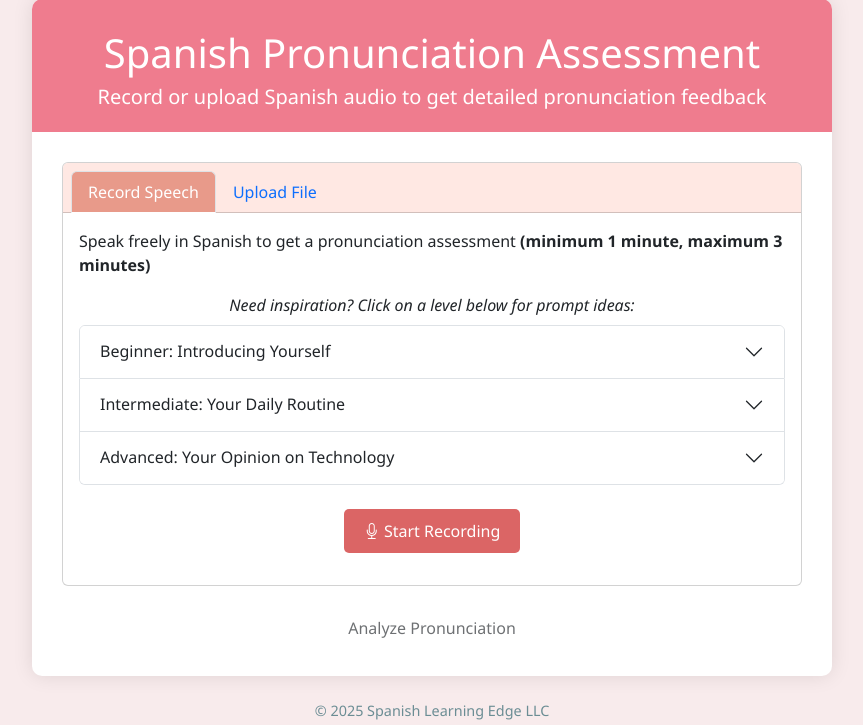
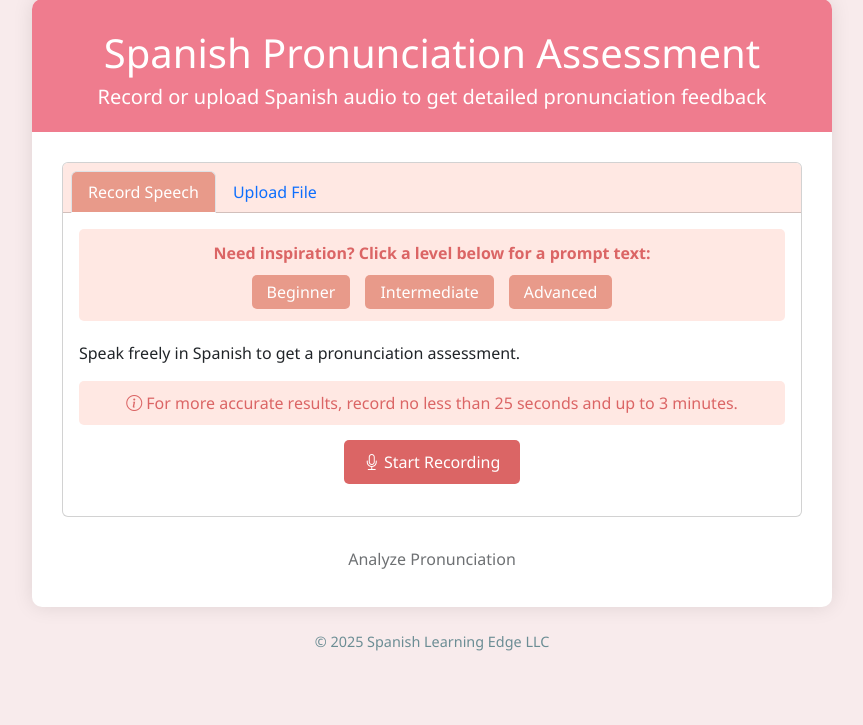
Before and after one commit to angelicagenel/upgraded-spoon, a Flask app: page / in a window 1280 px wide. Shown: the part 21-746 px from the top of the page, without its empty margins (208-1071 px from the left). Run offline with Flask 3, Linux system fonts and the light colour scheme.

Commit message:
2 tabs and prompts index.html

```diff
--- a/templates/index.html
+++ b/templates/index.html
@@ -144,6 +144,87 @@
             display: none;
         }
 
+        /* Style for the recording tip banner */
+        .recording-tip {
+            background-color: var(--color-primary-light);
+            border-radius: 5px;
+            padding: 10px;
+            margin-bottom: 15px;
+            text-align: center;
+            color: var(--color-accent);
+            font-weight: 500;
+        }
+
+        /* Style for the prompt section */
+        .prompt-section {
+            background-color: var(--color-primary-light);
+            border-radius: 5px;
+            padding: 12px;
+            margin-bottom: 20px;
+            text-align: center;
+        }
+
+        .prompt-title {
+            color: var(--color-accent);
+            font-weight: bold;
+            margin-bottom: 10px;
+        }
+
+        .prompt-links {
+            display: flex;
+            justify-content: center;
+            gap: 15px;
+        }
+
+        .prompt-link {
+            padding: 5px 15px;
+            background-color: var(--color-secondary);
+            color: white;
+            text-decoration: none;
+            border-radius: 5px;
+            transition: background-color 0.3s;
+        }
+
+        .prompt-link:hover {
+            background-color: var(--color-accent);
+            text-decoration: none;
+            color: white;
+        }
+
+        /* Modal for prompts */
+        .prompt-modal {
+            display: none;
+            position: fixed;
+            top: 0;
+            left: 0;
+            width: 100%;
+            height: 100%;
+            background-color: rgba(0, 0, 0, 0.5);
+            z-index: 1000;
+        }
+
+        .prompt-modal-content {
+            background-color: white;
+            margin: 10% auto;
+            padding: 20px;
+            border-radius: 10px;
+            width: 80%;
+            max-width: 600px;
+        }
+
+        .close-modal {
+            float: right;
+            cursor: pointer;
+            font-size: 24px;
+        }
+
+        .example-text {
+            background-color: var(--color-primary-light);
+            border-radius: 5px;
+            padding: 15px;
+            margin-top: 10px;
+        }
+
         @keyframes pulse {
             0% { transform: scale(1); }
             50% { transform: scale(1.05); }
@@ -178,50 +259,23 @@
                 </ul>
             </div>
             <div class="card-body">
+                <!-- Prompt Section - Added as per REQUEST #2 -->
+                <div class="prompt-section">
+                    <p class="prompt-title">Need inspiration? Click a level below for a prompt text:</p>
+                    <div class="prompt-links">
+                        <a href="#" class="prompt-link" data-level="beginner">Beginner</a>
+                        <a href="#" class="prompt-link" data-level="intermediate">Intermediate</a>
+                        <a href="#" class="prompt-link" data-level="advanced">Advanced</a>
+                    </div>
+                </div>
+
                 <div class="tab-content">
                     <div class="tab-pane fade show active" id="record">
-                        <p>Speak freely in Spanish to get a pronunciation assessment <strong>(minimum 1 minute, maximum 3 minutes)</strong></p>
+                        <p>Speak freely in Spanish to get a pronunciation assessment.</p>
 
-                        <div class="mb-4">
-                            <p class="text-center mb-2"><em>Need inspiration? Click on a level below for prompt ideas:</em></p>
-                            <div class="accordion" id="promptAccordion">
-                                <div class="accordion-item">
-                                    <h2 class="accordion-header">
-                                        <button class="accordion-button collapsed" type="button" data-bs-toggle="collapse" data-bs-target="#collapseOne" aria-expanded="false" aria-controls="collapseOne">
-                                            Beginner: Introducing Yourself
-                                        </button>
-                                    </h2>
-                                    <div id="collapseOne" class="accordion-collapse collapse" data-bs-parent="#promptAccordion">
-                                        <div class="accordion-body">
-                                            <p><em>Háblame de ti mismo/a. ¿Cómo te llamas? ¿De dónde eres? ¿Cuántos años tienes? ¿Qué te gusta hacer en tu tiempo libre? ¿Tienes mascotas? Describe tu familia.</em></p>
-                                        </div>
-                                    </div>
-                                </div>
-                                <div class="accordion-item">
-                                    <h2 class="accordion-header">
-                                        <button class="accordion-button collapsed" type="button" data-bs-toggle="collapse" data-bs-target="#collapseTwo" aria-expanded="false" aria-controls="collapseTwo">
-                                            Intermediate: Your Daily Routine
-                                        </button>
-                                    </h2>
-                                    <div id="collapseTwo" class="accordion-collapse collapse" data-bs-parent="#promptAccordion">
-                                        <div class="accordion-body">
-                                            <p><em>Describe tu rutina diaria. ¿A qué hora te despiertas? ¿Qué desayunas normalmente? ¿Cómo vas al trabajo o a la escuela? Explica lo que haces durante el día, tus responsabilidades y cómo te relajas por la noche.</em></p>
-                                        </div>
-                                    </div>
-                                </div>
-                                <div class="accordion-item">
-                                    <h2 class="accordion-header">
-                                        <button class="accordion-button collapsed" type="button" data-bs-toggle="collapse" data-bs-target="#collapseThree" aria-expanded="false" aria-controls="collapseThree">
-                                            Advanced: Your Opinion on Technology
-                                        </button>
-                                    </h2>
-                                    <div id="collapseThree" class="accordion-collapse collapse" data-bs-parent="#promptAccordion">
-                                        <div class="accordion-body">
-                                            <p><em>Expresa tu opinión sobre la tecnología moderna. ¿Cómo ha cambiado la forma en que vivimos? ¿Crees que la inteligencia artificial tendrá un impacto positivo o negativo en nuestra sociedad? Explica los beneficios y desafíos de vivir en un mundo cada vez más conectado digitalmente.</em></p>
-                                        </div>
-                                    </div>
-                                </div>
-                            </div>
+                        <!-- Recording Tip Banner - Added as per REQUEST #1 -->
+                        <div class="recording-tip">
+                            <i class="bi bi-info-circle"></i> For more accurate results, record no less than 25 seconds and up to 3 minutes.
                         </div>
 
                         <div class="text-center">
@@ -317,6 +371,79 @@
         </div>
     </div>
 
+    <!-- Prompt Modals - Added as per REQUEST #3 -->
+    <div id="beginnerPromptModal" class="prompt-modal">
+        <div class="prompt-modal-content">
+            <span class="close-modal">&times;</span>
+            <h4>Beginner Prompt</h4>
+            <p><strong>Topic: Introduce Yourself</strong></p>
+            <p>Talk about yourself in Spanish. Try to include:</p>
+            <ul>
+                <li>Your name and where you're from</li>
+                <li>Your age and occupation</li>
+                <li>What languages you speak</li>
+                <li>Your hobbies or interests</li>
+            </ul>
+            <h5>Example:</h5>
+            <p class="example-text">
+                Hola, me llamo María y soy de California. Tengo veinticinco años y soy estudiante.
+                Hablo inglés y estoy aprendiendo español. Me gusta leer, cocinar, y pasar tiempo con mis amigos.
+            </p>
+        </div>
+    </div>
+
+    <div id="intermediatePromptModal" class="prompt-modal">
+        <div class="prompt-modal-content">
+            <span class="close-modal">&times;</span>
+            <h4>Intermediate Prompt</h4>
+            <p><strong>Topic: Describe Your Day</strong></p>
+            <p>Talk about your typical day or what you did yesterday. Try to include:</p>
+            <ul>
+                <li>Your morning routine</li>
+                <li>Activities you did</li>
+                <li>People you met</li>
+                <li>How you felt</li>
+            </ul>
+            <h5>Example:</h5>
+            <p class="example-text">
+                Ayer me desperté a las siete de la mañana. Primero, tomé un café y desayuné con mi familia.
+                Después, fui a trabajar en autobús. Tuve una reunión importante con mis colegas sobre un nuevo proyecto.
+                Por la tarde, almorcé con mi amigo Juan en un restaurante cerca de la oficina. La comida estaba deliciosa.
+                Regresé a casa a las seis y cené con mi familia. Estaba cansado pero contento.
+            </p>
+        </div>
+    </div>
+
+    <div id="advancedPromptModal" class="prompt-modal">
+        <div class="prompt-modal-content">
+            <span class="close-modal">&times;</span>
+            <h4>Advanced Prompt</h4>
+            <p><strong>Topic: Opinion on Technology and Education</strong></p>
+            <p>Share your thoughts on how technology affects education. Consider:</p>
+            <ul>
+                <li>Benefits and challenges of technology in learning</li>
+                <li>Your personal experiences with online education</li>
+                <li>How you think education will change in the future</li>
+                <li>Recommendations for better integration of technology in schools</li>
+            </ul>
+            <h5>Example:</h5>
+            <p class="example-text">
+                En mi opinión, la tecnología ha transformado completamente el panorama educativo en las últimas décadas.
+                Por un lado, ofrece herramientas increíbles que facilitan el acceso al conocimiento y permiten experiencias
+                de aprendizaje personalizadas. Los estudiantes pueden aprender a su propio ritmo y acceder a recursos que antes
+                eran imposibles de obtener.<br><br>
+
+                Sin embargo, también presenta desafíos significativos. La dependencia excesiva de las pantallas puede afectar
+                la concentración y las habilidades sociales. Además, no todos los estudiantes tienen el mismo acceso a la tecnología,
+                lo que puede aumentar la desigualdad educativa.<br><br>
+
+                Basado en mi experiencia personal con cursos en línea, creo que el futuro de la educación será un modelo híbrido
+                que combine lo mejor de la enseñanza tradicional con las ventajas de la tecnología. Las instituciones educativas
+                deberían invertir en capacitación docente para aprovechar al máximo estas herramientas.
+            </p>
+        </div>
+    </div>
+
     <footer class="mt-4">
         <p>© 2025 Spanish Learning Edge LLC</p>
     </footer>
@@ -346,7 +473,12 @@
             const audioPreview = document.getElementById('audioPreview');
             const recordedAudio = document.getElementById('recordedAudio');
 
-            // Practice-related elements removed
+            // Prompt modal elements
+            const beginnerPromptModal = document.getElementById('beginnerPromptModal');
+            const intermediatePromptModal = document.getElementById('intermediatePromptModal');
+            const advancedPromptModal = document.getElementById('advancedPromptModal');
+            const promptLinks = document.querySelectorAll('.prompt-link');
+            const closeModalButtons = document.querySelectorAll('.close-modal');
 
             let mediaRecorder;
             let audioChunks = [];
@@ -356,7 +488,42 @@
             let selectedAudioFile = null;
             let audioURL = null;
 
-            // No longer loading reference phrases as practice tab has been removed
+            // Prompt modal functionality
+            promptLinks.forEach(link => {
+                link.addEventListener('click', function(e) {
+                    e.preventDefault();
+                    const level = this.getAttribute('data-level');
+
+                    if (level === 'beginner') {
+                        beginnerPromptModal.style.display = 'block';
+                    } else if (level === 'intermediate') {
+                        intermediatePromptModal.style.display = 'block';
+                    } else if (level === 'advanced') {
+                        advancedPromptModal.style.display = 'block';
+                    }
+                });
+            });
+
+            closeModalButtons.forEach(button => {
+                button.addEventListener('click', function() {
+                    beginnerPromptModal.style.display = 'none';
+                    intermediatePromptModal.style.display = 'none';
+                    advancedPromptModal.style.display = 'none';
+                });
+            });
+
+            // Close modal when clicking outside
+            window.addEventListener('click', function(e) {
+                if (e.target === beginnerPromptModal) {
+                    beginnerPromptModal.style.display = 'none';
+                }
+                if (e.target === intermediatePromptModal) {
+                    intermediatePromptModal.style.display = 'none';
+                }
+                if (e.target === advancedPromptModal) {
+                    advancedPromptModal.style.display = 'none';
+                }
+            });
 
             // Switch tabs
             document.querySelectorAll('#recordingTabs a').forEach(tab => {
@@ -413,8 +580,6 @@
                 selectedFile.textContent = `Selected file: ${file.name}`;
                 submitButton.disabled = false;
             }
-
-            // Practice recording buttons removed
 
             // Recording
             recordButton.addEventListener('click', () => {
```
